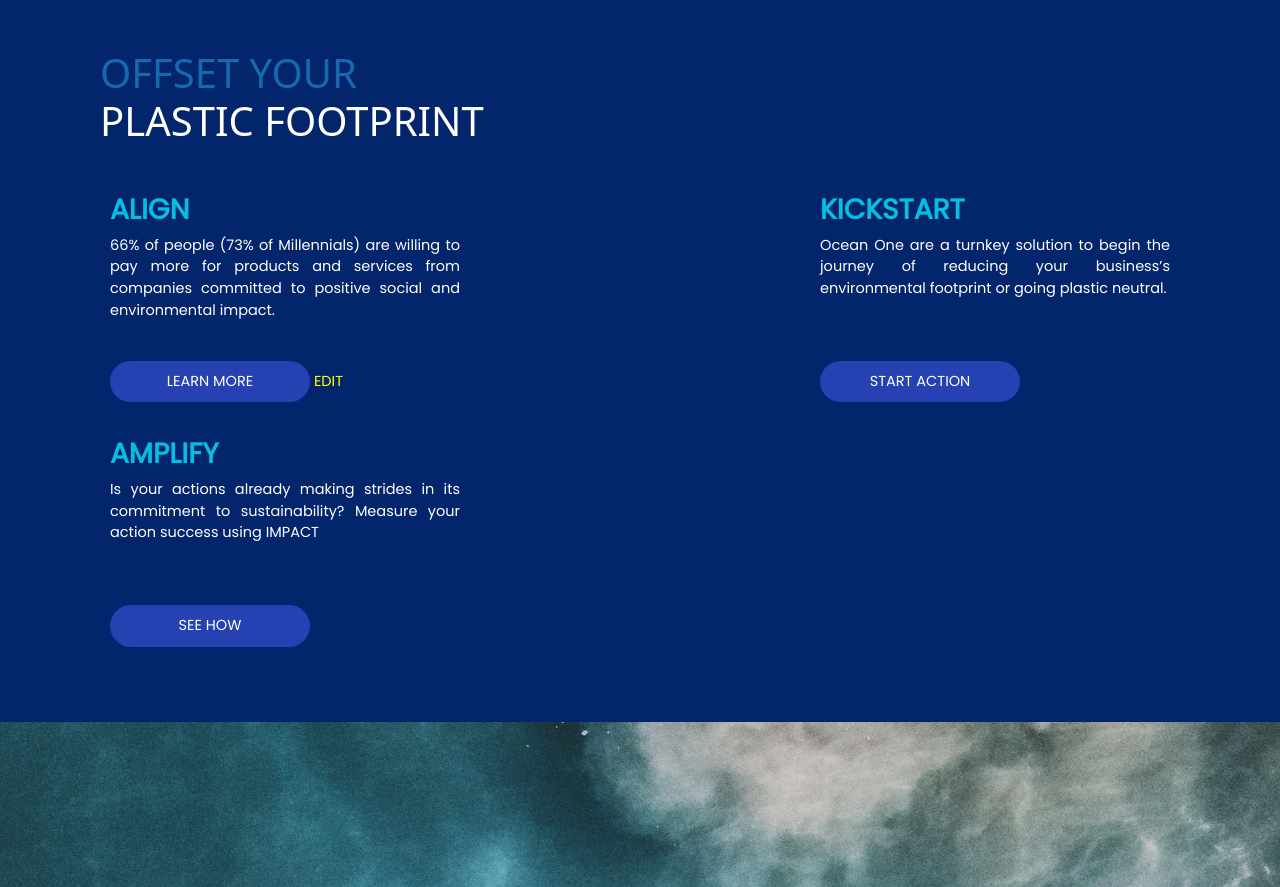
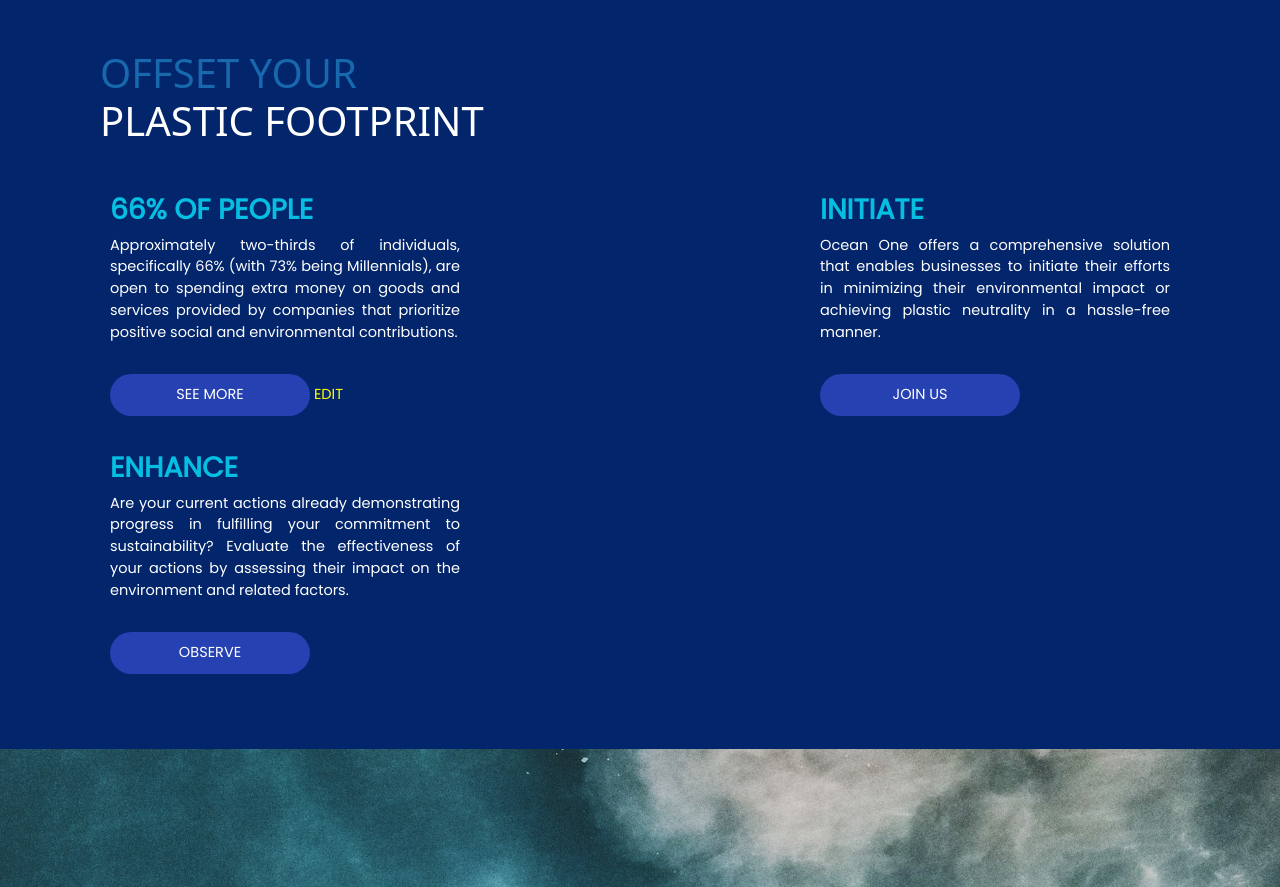
Before and after one commit to farhanhnfx/PPW-OceanOne, a PHP site: page / in a window 1280 px wide. Shown: the part 847-1734 px from the top of the page. Run offline with PHP 8.4, Linux system fonts and the light colour scheme; data comes from the database, SQL or seed files in the repository; both versions use the stored data as it was after the commit.

Commit message:
dynamic content php mysql

```diff
--- a/index.html
+++ b/index.php
@@ -65,34 +65,38 @@
                     </div>
                     <div class="row">
                         <div class="second-section-wrapper">
-                        <!-- 1 -->
-                            <div class="second-section-content">
-                                <h3>ALIGN</h3>
-                                <p id="s2-align-content">66% of people (73% of Millennials) are willing to pay more for products and
-                                    services from companies committed to positive social and environmental impact.
-                                </p>
-                                <!-- <textarea rows="0" cols="0"></textarea> -->
-                                <button class="normal-button">LEARN MORE</button>
-                                <a style="color: yellow;" onclick="edit_content()">
+                        <?php
+                            include("koneksi.php");
+                            $content1 = mysqli_query($conn, "select * from section_two where id = 'se2004'");
+                            $content1 = mysqli_fetch_assoc($content1);
+                            $content2 = mysqli_fetch_assoc(mysqli_query($conn, "select * from section_two where id = 'se2005'"));
+                            $content3 = mysqli_fetch_assoc(mysqli_query($conn, "select * from section_two where id = 'se2006'"));
+                            echo "
+                            <!-- 1 -->
+                            <div class='second-section-content'>
+                                <h3>".$content1['subtitle']."</h3>
+                                <p id='s2-align-content'>". $content1['content'] ."</p>
+                                <button class='normal-button'>" . $content1['btn_text'] . "</button>
+                                <a style='color: yellow;' onclick='edit_content()'>
                                     EDIT
                                 </a>
                             </div>
-                        <!-- 2 -->
-                            <div class="second-section-content">
-                                <h3>KICKSTART</h3>
-                                <p id="s2-kickstart-content">Ocean One are a turnkey solution to begin the journey of reducing your business’s
-                                    environmental footprint or going plastic neutral.</p>
-                                <button class="normal-button">START ACTION</button>
+
+                            <!-- 2 -->
+                            <div class='second-section-content'>
+                                <h3>". $content2['subtitle'] ."</h3>
+                                <p id='s2-kickstart-content'>". $content2['content'] ."</p>
+                                <button class='normal-button'>". $content2['btn_text'] ."</button>
                             </div>
-                        <!-- 3 -->
-                            <div class="second-section-content">
-                                <h3>AMPLIFY</h3>
-                                <p>Is your actions already making strides in its commitment to sustainability?
-                                    Measure your action success using IMPACT</p>
-                                <button class="normal-button">SEE HOW</button>
+
+                            <!-- 3 -->
+                            <div class='second-section-content'>
+                                <h3>". $content3['subtitle'] ."</h3>
+                                <p>". $content3['content'] ."</p>
+                                <button class='normal-button'>". $content3['btn_text'] ."</button>
                             </div>
-                            <script>
-                            </script>
+                            ";
+                        ?>
                         </div>
                     </div>
                 </div>
--- /dev/null
+++ b/koneksi.php
@@ -0,0 +1,11 @@
+<?php
+    $servername = "localhost";
+    $username = "root";
+    $password = "";
+    $database = "ocean_one";
+
+    $conn = mysqli_connect($servername, $username, $password, $database);
+    if (!$conn) {
+        die("Connection failed: " . mysqli_connect_error());
+    }
+?>
```
Also changed, not shown: section_two.sql (added, +62 -0 lines), after.png (added), before.png (added).
